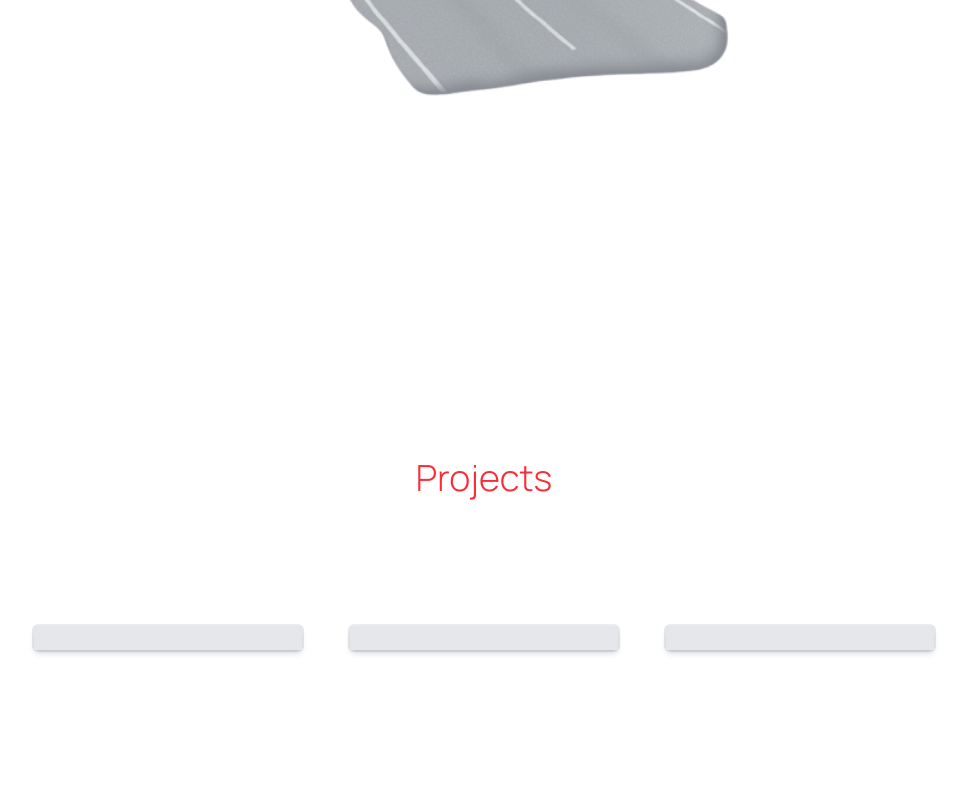
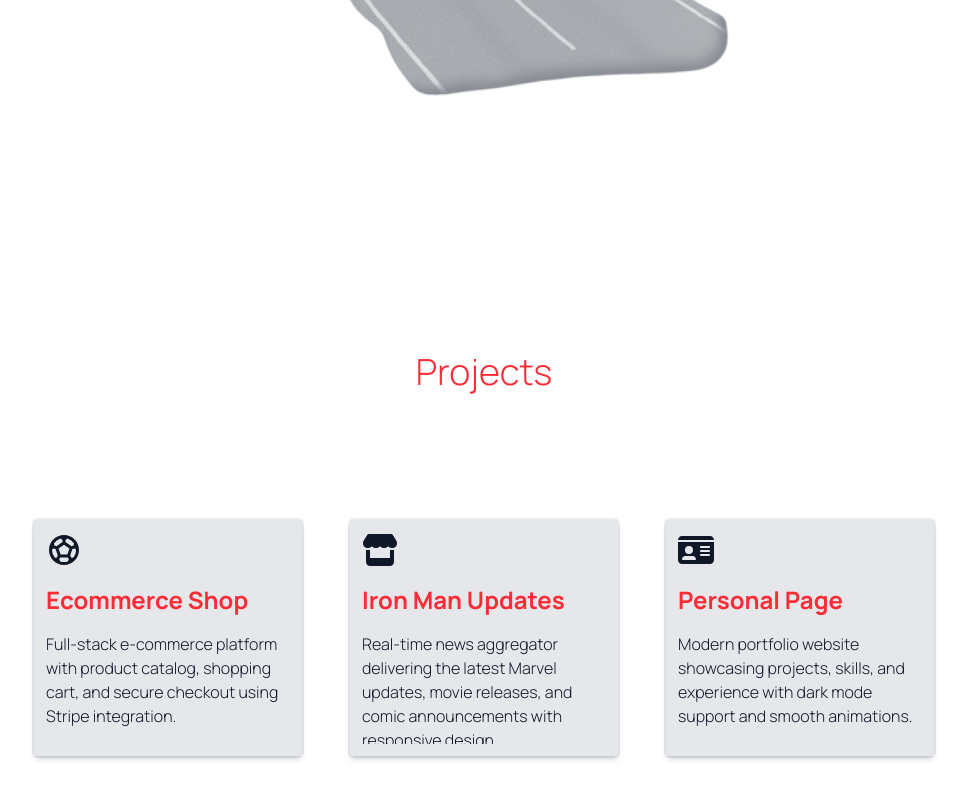
Before and after one commit to bryan-acuna/personal_page, a React (Vite) app: page / in a window 1280 px wide. Shown: the part 670-1470 px from the top of the page, without its empty margins (156-1123 px from the left). Built offline with nearby package versions, Linux system fonts and the light colour scheme.

Commit message:
first commit

```diff
--- a/src/App.tsx
+++ b/src/App.tsx
@@ -1,5 +1,5 @@
 import Hero from './components/Hero'
-import Projects from './components/Projects'
+import Projects from './components/Projects/Projects'
 import { ThemeProvider } from './context/ThemeContext'
 
 const App = () => {
--- a/src/components/Projects.tsx
+++ /dev/null
@@ -1,26 +0,0 @@
-import React from 'react'
-import { projectsCards } from '../data'
-
-const Projects = () => {
-    return (
-        <div className="min-h-screen flex flex-col justify-center items-center px-4 xl:py-0 py-10">
-            <h2 className="text-4xl font-light mb-32 xl:mt0 mt-12">Projects</h2>
-            <div
-                className="w-full xl:w-225 lg:w-200 md:w-150 grid lg:grid-cols-3
-            grid-cols-1 lg:gap-12 gap-18 xl:mb-0 mb-16"
-            >
-                {projectsCards.map((project, index) => (
-                    <div
-                        key={index}
-                        className="lg:max-w-70 md:max-w-100 max-w-[320px] w-full mx-auto rounded-sm
-                        ring-2 ring-gray-400/20 shadow-md shadow-gray-700/20"
-                    >
-                        <div className="p-3 bg-gray-200 dark:bg-gray-800 transition-colors duration-500"></div>
-                    </div>
-                ))}
-            </div>
-        </div>
-    )
-}
-
-export default Projects
--- /dev/null
+++ b/src/components/Projects/ProjectCard.tsx
@@ -0,0 +1,42 @@
+import React from 'react'
+import type { ProjectCardProps } from '../../types'
+import { getIcon } from '../../data/icon'
+
+const ProjectCards = ({ projects }: ProjectCardProps) => {
+    return (
+        <>
+            {projects.map((project) => {
+                const Icon = getIcon(project.icon)
+                return (
+                    <div
+                        key={project.id}
+                        className="lg:max-w-70 md:max-w-100 max-w-[320px] w-full mx-auto rounded-sm
+                        ring-2 ring-gray-400/20 shadow-md shadow-gray-700/20"
+                    >
+                        <div className="p-3 bg-gray-200 dark:bg-gray-800 transition-colors duration-500">
+                            <Icon
+                                className="lg:text-4xl text-3xl text-gray-900 dark:text-white
+                            transition-colors duration-500"
+                            />
+                            <h3
+                                className="text-red-500 dark:text-yellow-500 transition-colors duration-500
+                            md:text-2xl text-xl font-bold my-4"
+                            >
+                                {project.title}
+                            </h3>
+                            <p
+                                className="text-gray-900 dark:text-white transition-colors duration-500 md:h-28 h-24
+                            md:text-base text-sm font-light overflow-y-auto pr-2"
+                            >
+                                {project.description}
+                            </p>
+                        </div>
+                        <div className="w-full absolute"></div>
+                    </div>
+                )
+            })}
+        </>
+    )
+}
+
+export default ProjectCards
--- /dev/null
+++ b/src/components/Projects/Projects.tsx
@@ -0,0 +1,18 @@
+import { projectsCards } from '../../data'
+import ProjectCards from './ProjectCard'
+
+const Projects = () => {
+    return (
+        <div className="min-h-screen flex flex-col justify-center items-center px-4 xl:py-0 py-10">
+            <h2 className="text-4xl font-light mb-32 xl:mt0 mt-12">Projects</h2>
+            <div
+                className="w-full xl:w-225 lg:w-200 md:w-150 grid lg:grid-cols-3
+            grid-cols-1 lg:gap-12 gap-18 xl:mb-0 mb-16"
+            >
+                <ProjectCards projects={projectsCards} />
+            </div>
+        </div>
+    )
+}
+
+export default Projects
--- a/src/data/icon.ts
+++ b/src/data/icon.ts
@@ -21,13 +21,6 @@ export const iconMap: Record<IconName, IconType> = {
     FaReact,
 } as const
 
-export const getIcon = (name: IconName): IconType => {
-    const Icon = iconMap[name]
-    if (!Icon) {
-        console.warn(
-            `Icon "${name}" not found in iconMap. Falling back to React default.`
-        )
-        return FaReact
-    }
-    return Icon
+export function getIcon(name: IconName): IconType {
+    return iconMap[name] || FaReact
 }
--- a/src/data/index.ts
+++ b/src/data/index.ts
@@ -52,19 +52,22 @@ export const projectsCards: ProjectCard[] = [
     {
         id: crypto.randomUUID(),
         icon: 'MdOutlineSportsSoccer',
-        title: '1',
-        description: 'lorem',
+        title: 'Ecommerce Shop',
+        description:
+            'Full-stack e-commerce platform with product catalog, shopping cart, and secure checkout using Stripe integration.',
     },
     {
         id: crypto.randomUUID(),
         icon: 'FaStore',
-        title: '2',
-        description: 'lorem',
+        title: 'Iron Man Updates',
+        description:
+            'Real-time news aggregator delivering the latest Marvel updates, movie releases, and comic announcements with responsive design.',
     },
     {
         id: crypto.randomUUID(),
         icon: 'FaIdCard',
-        title: '3',
-        description: 'lorem',
+        title: 'Personal Page',
+        description:
+            'Modern portfolio website showcasing projects, skills, and experience with dark mode support and smooth animations.',
     },
 ]
--- a/src/types/index.ts
+++ b/src/types/index.ts
@@ -1,7 +1,7 @@
 import type { IconType } from 'react-icons'
 
 // 1. Define valid icon keys as a const-derived type
-export const VALID_ICONS = {
+export const ICON_MAP = {
     INSTAGRAM: 'BsInstagram',
     X_TWITTER: 'FaXTwitter',
     LINKEDIN: 'BsLinkedin',
@@ -12,7 +12,7 @@ export const VALID_ICONS = {
     REACT: 'FaReact',
 } as const
 
-export type IconName = (typeof VALID_ICONS)[keyof typeof VALID_ICONS]
+export type IconName = (typeof ICON_MAP)[keyof typeof ICON_MAP]
 
 export type ProjectCategory = 'Web' | 'Mobile' | 'Design'
 
@@ -49,3 +49,7 @@ export interface ProjectCard {
     liveUrl?: string
     imageUrl?: string
 }
+
+export interface ProjectCardProps {
+    project: ProjectCard[]
+}
```
